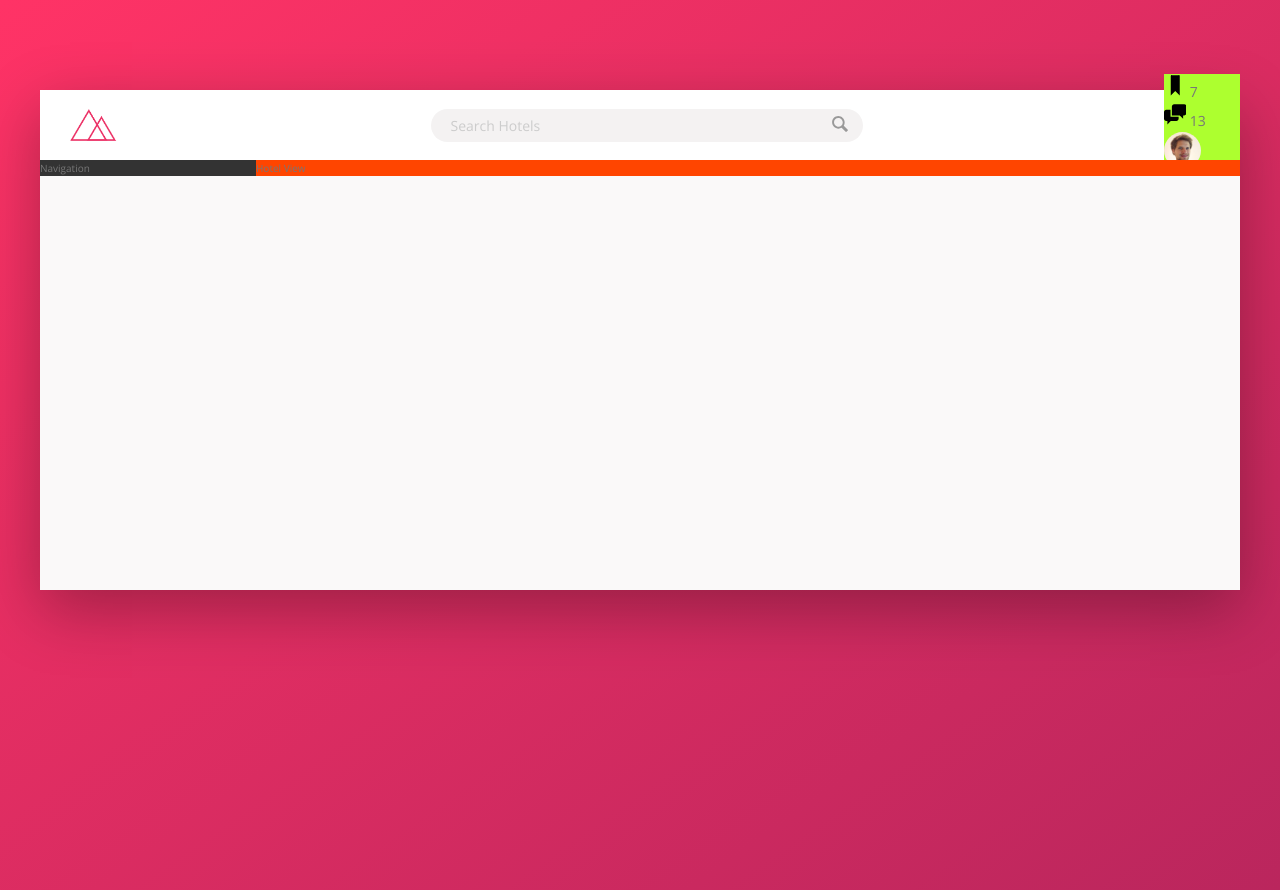
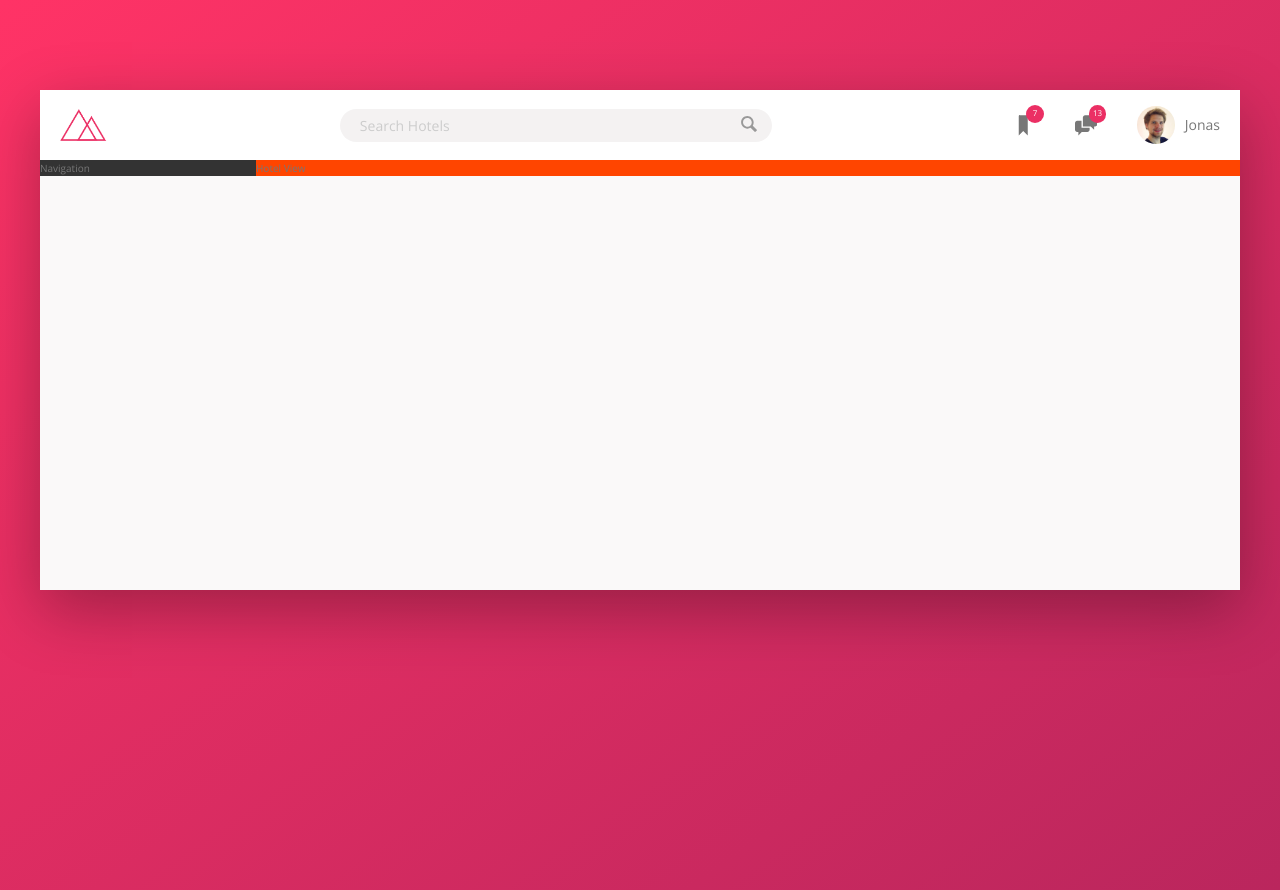
Before and after one commit to 12wollmana/Udemy-Advanced_CSS-Trillo, a website: page index.html in a window 1280 px wide. Drawn offline with nearby package versions, Linux system fonts and the light colour scheme.

Commit message:
Building the Header Pt. 3

```diff
--- a/sass/_components.scss
+++ b/sass/_components.scss
@@ -3,7 +3,7 @@ LOGO
 */
 .logo {
     height: 3.25rem;
-    margin-left: 3rem;
+    margin-left: 2rem;
 }
 
 /*
@@ -67,32 +67,51 @@ SEARCH
 USER NAVIGATION
 */
 .user-nav {
-    background-color: greenyellow;
+    align-self: stretch;
+    display: flex;
+    align-items: center;
+
+    & > * {
+        padding: 0 2rem;
+        cursor: pointer;
+        height: 100%;
+        display: flex;
+        align-items: center;
+    }
+
+    & > *:hover {
+        background-color: var(--color-grey-light-2);
+    }
 
     &__icon-box {
-
+        position: relative;
     }
 
     &__icon {
         height: 2.25rem;
         width: 2.25rem;
+        fill: var(--color-grey-dark-2);
     }
 
     &__notification {
+        font-size: .8rem;
+        height: 1.75rem;
+        width: 1.75rem;
+        border-radius: 10rem;
+        background-color: var(--color-primary);
+        color: #fff;
+        position: absolute;
+        top: 1.5rem;
+        right: 1.1rem;
 
-    }
-
-
-    &__user {
-
+        display: flex;
+        justify-content: center;
+        align-items: center;
     }
 
     &__user-photo {
         height: 3.75rem;
         border-radius: 50%;
-    }
-
-    &__user-name {
-
+        margin-right: 1rem;
     }
 }
```
Also changed, not shown: css/style.css.
